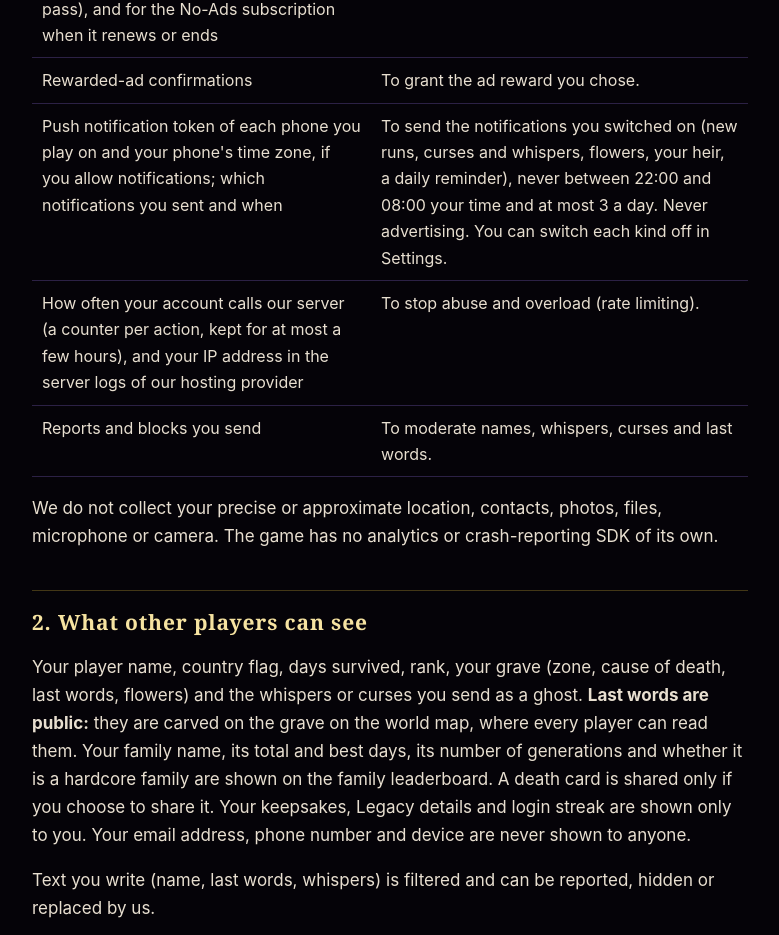
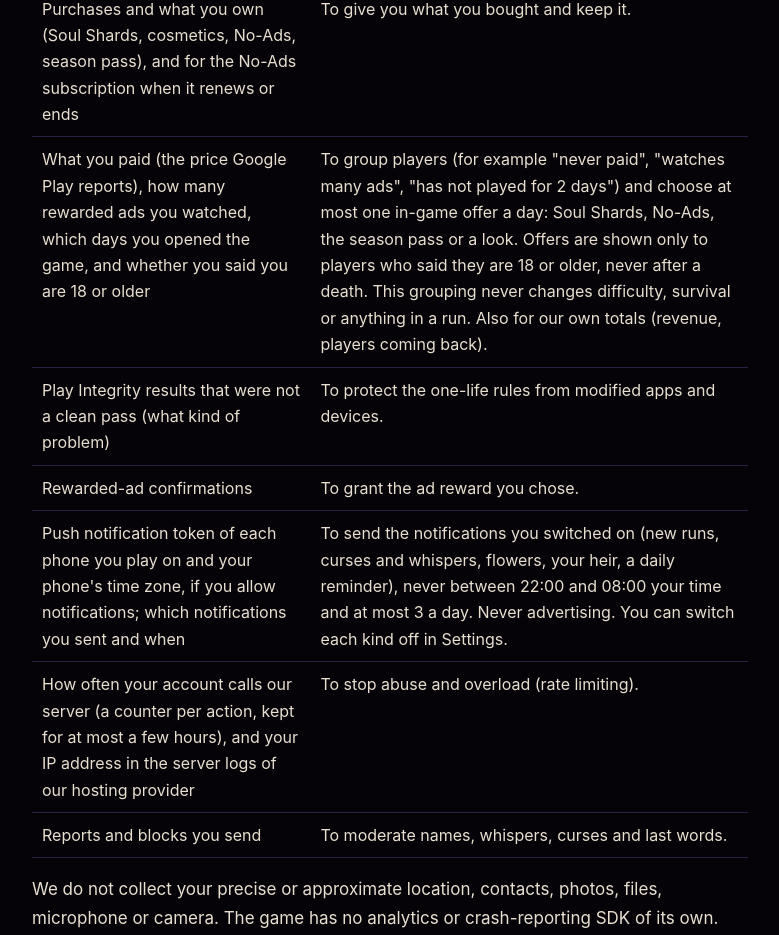
Before and after one commit to billa-07/onelifeforever-site, a plain HTML site: page privacy.html in a window 1280 px wide. Shown: the part 1558-2493 px from the top of the page, without its empty margins (250-1029 px from the left). Drawn offline with Linux system fonts and the light colour scheme.

Commit message:
Segments, offers, 18+ answer, integrity log

```diff
--- a/privacy.html
+++ b/privacy.html
@@ -35,6 +35,8 @@
 <tr><td>Game data: day, HP, loot, perks, runs and their input logs, death record, last words, ghost actions (whispers, curses, pledges), flowers, appeals</td><td>To run the game. The server replays every run to decide the result.</td></tr>
 <tr><td>Family data (Bloodline): family name, each character (name, generation, days survived, cause of death), last words you write for a dead character, the keepsake you choose, Legacy level and login streak</td><td>To let your family continue after a character dies and to show its history to you.</td></tr>
 <tr><td>Purchases and what you own (Soul Shards, cosmetics, No-Ads, season pass), and for the No-Ads subscription when it renews or ends</td><td>To give you what you bought and keep it.</td></tr>
+<tr><td>What you paid (the price Google Play reports), how many rewarded ads you watched, which days you opened the game, and whether you said you are 18 or older</td><td>To group players (for example "never paid", "watches many ads", "has not played for 2 days") and choose at most one in-game offer a day: Soul Shards, No-Ads, the season pass or a look. Offers are shown only to players who said they are 18 or older, never after a death. This grouping never changes difficulty, survival or anything in a run. Also for our own totals (revenue, players coming back).</td></tr>
+<tr><td>Play Integrity results that were not a clean pass (what kind of problem)</td><td>To protect the one-life rules from modified apps and devices.</td></tr>
 <tr><td>Rewarded-ad confirmations</td><td>To grant the ad reward you chose.</td></tr>
 <tr><td>Push notification token of each phone you play on and your phone's time zone, if you allow notifications; which notifications you sent and when</td><td>To send the notifications you switched on (new runs, curses and whispers, flowers, your heir, a daily reminder), never between 22:00 and 08:00 your time and at most 3 a day. Never advertising. You can switch each kind off in Settings.</td></tr>
 <tr><td>How often your account calls our server (a counter per action, kept for at most a few hours), and your IP address in the server logs of our hosting provider</td><td>To stop abuse and overload (rate limiting).</td></tr>
```
